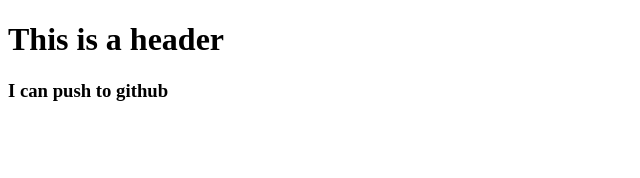
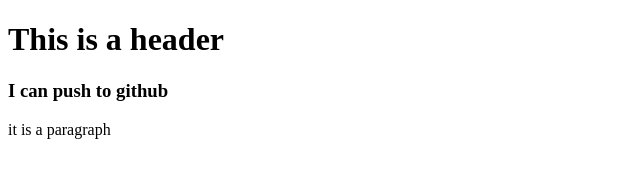
Before and after one commit to sampolak4/programming-hero, a plain HTML site: page index.html in a window 1280 px wide. Shown: the whole page, without its empty margins (0-640 px from the left). Drawn offline with Linux system fonts and the light colour scheme.

Commit message:
paragraph

```diff
--- a/index.html
+++ b/index.html
@@ -8,5 +8,6 @@
 <body>
     <h1>This is a header</h1>
     <h3>I can push to github</h3>
+    <p>it is a paragraph</p>
 </body>
 </html>
```
